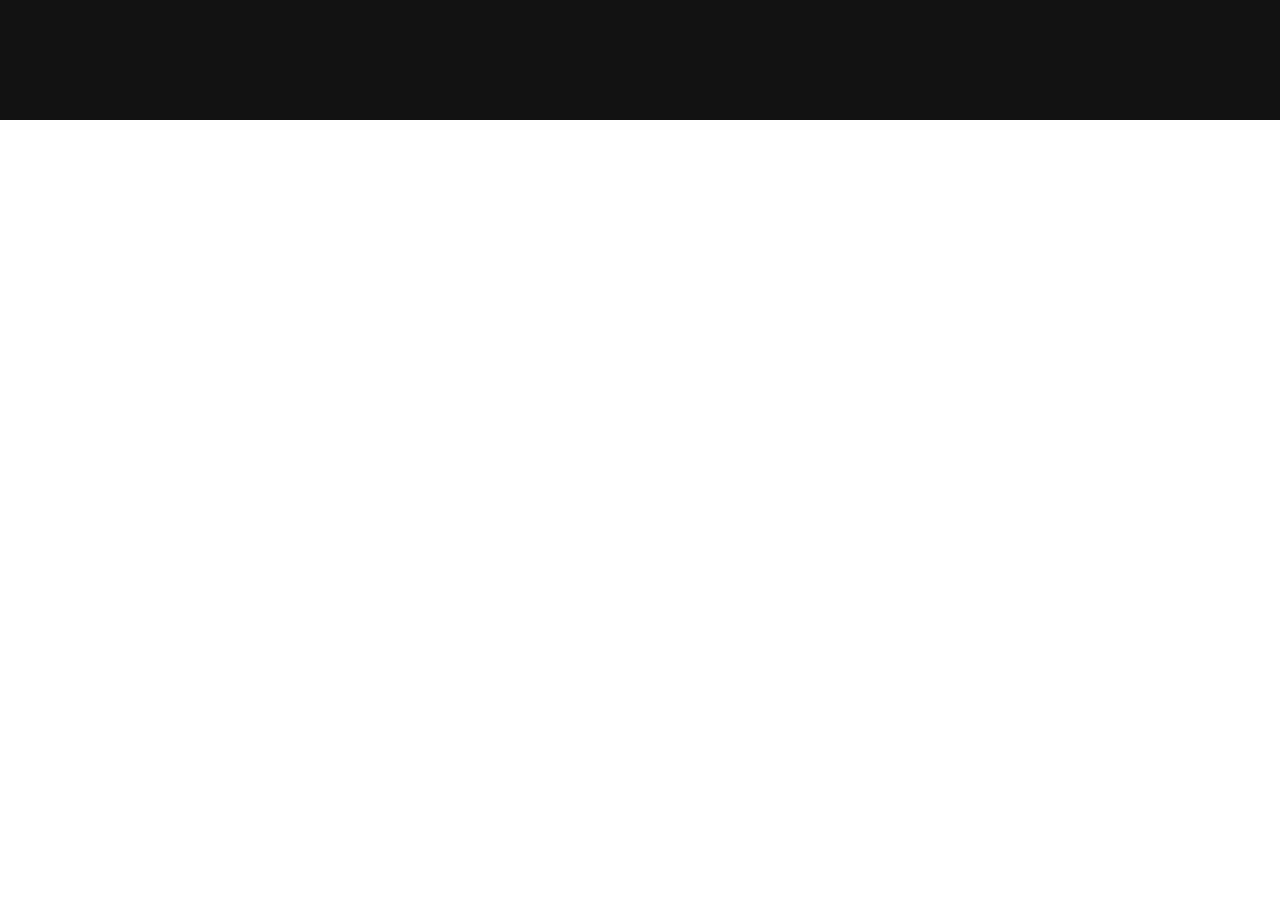
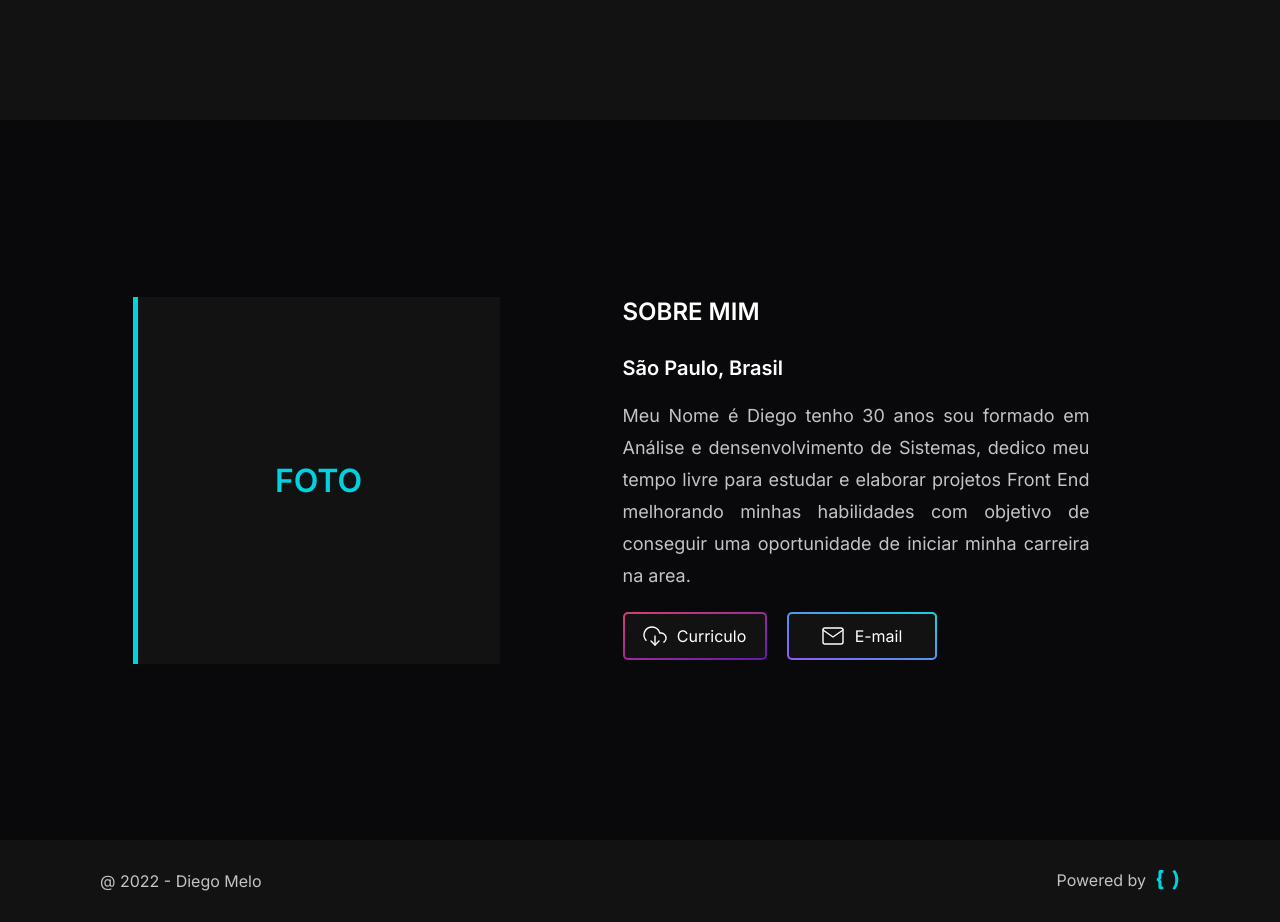
Before and after one commit to diego105xz/portfolio, a React (Create React App) app: page / in a window 1280 px wide. Shown: the part 680-1602 px from the top of the page. Before the commit the page ends 800 px from the top, so only its background shows below. Built offline with nearby package versions, Linux system fonts and the light colour scheme.

Commit message:
Secao-sobre concluida

```diff
--- /dev/null
+++ b/src/Componentes/Rodape/index.js
@@ -0,0 +1,18 @@
+import './style.css';
+import RodapeLogo from '../../assets/code-logo.svg';
+
+function Rodape(){
+    return(
+        <footer>
+            <div className='rodape'>
+                <p>@ 2022 - Diego Melo</p>
+                <div>
+                    <p>Powered by</p>
+                    <img src={RodapeLogo} alt="Logo-rodape"/>
+                </div>
+            </div>
+        </footer>
+    );
+}
+
+export default Rodape;
--- /dev/null
+++ b/src/Componentes/Rodape/style.css
@@ -0,0 +1,23 @@
+footer{
+    background-color: #121212;
+    width: 100%;
+}
+
+.rodape{
+    max-width: 1080px;
+    margin: 0 auto;
+    display: flex;
+    align-items: center;
+    justify-content: space-between;
+    padding: 30px 0px 30px;
+}
+
+.rodape p{
+    color: #c4c4c4;
+    font-size: 16px;
+    padding-right: 10px;
+}
+
+.rodape div{
+    display: flex;
+}
--- /dev/null
+++ b/src/Componentes/SecaoSobre/index.js
@@ -0,0 +1,36 @@
+import './style.css';
+
+import NuvemLogo from '../../assets/download-cloud.svg';
+import EmailLogo from '../../assets/email.svg';
+
+function SecaoSobre(){
+    return(
+        <section className='secao-sobre'>
+            <div className='sobre'>
+                <div className='campo-foto'>
+                    <div className='foto'>
+                        <p>FOTO</p>
+                    </div>
+                </div>
+                <div className='campo-sobre'>
+                    <div className='campo-sobre1'>
+                        <h2>Sobre mim</h2>
+                        <h3>São Paulo, Brasil</h3>
+                        <p>Meu Nome é Diego tenho 30 anos sou formado em Análise e densenvolvimento de Sistemas, dedico meu tempo livre para estudar e elaborar projetos Front End melhorando minhas habilidades com objetivo de conseguir uma oportunidade de iniciar minha carreira na area.</p>
+                        <div className='botoes'>
+                            <a className="btn-rosa1" href='#'>
+                                <img src={NuvemLogo} alt='logo-nuvem'/>Curriculo
+                            </a>
+
+                            <a className="btn-azul1" href='mailto:diego-melo@uni9.edu.br'>
+                                <img src={EmailLogo} alt='logo-email'/>E-mail
+                            </a>
+                        </div>
+                    </div>
+                </div>
+            </div>
+        </section>
+    );
+}
+
+export default SecaoSobre;
--- /dev/null
+++ b/src/Componentes/SecaoSobre/style.css
@@ -0,0 +1,106 @@
+.secao-sobre{
+    background-color: #09090B;
+    width: 100%;
+}
+
+.sobre{
+    max-width: 1080px;
+    margin:0 auto;
+    height: 90vh;
+    display: flex;
+}
+
+.campo-foto{
+    width: 40%;
+    display: flex;
+    align-items: center;
+    justify-content: center;
+}
+
+.foto{
+    width: 367px;
+    height: 367px;
+    color: #00D2DF;
+    display: flex;
+    align-items: center;
+    justify-content: center;
+    background-color: #121212;
+    border-left: 5px solid #00D2DF;
+    font-size: 32px;
+    font-weight: 600;
+}
+
+.campo-sobre{
+    width: 60%;
+    background-color: #09090B;
+    display: flex;
+    align-items: center;
+    justify-content: center;
+}
+
+.campo-sobre1{
+    width: 467px;
+    height: 367px;
+}
+
+.campo-sobre1 h2{
+    font-size: 24px;
+    color:#FFFFFF;
+    text-transform: uppercase;
+    margin-bottom:  30px;
+}
+
+.campo-sobre1 h3{
+    font-size: 20px;
+    color: #FFFFFF;
+    margin-bottom: 20px;
+}
+
+.campo-sobre1 p{
+    font-size: 18px;
+    color: #c4c4c4;
+    line-height: 32px;
+    text-align: justify;
+}
+
+.botoes{
+    margin-top: 20px;
+    display: flex;
+    align-items: flex-start
+}
+
+.btn-azul1{
+    margin-right: 20px;
+    display: flex;
+    align-items: center;
+    justify-content: center;
+    width: 150px;
+    background: linear-gradient(#121212, #121212) padding-box,
+    linear-gradient(to right top, #9358F7, #10D7E2) border-box;
+    border-radius: 5px;
+    border: 2px solid transparent;
+    text-decoration: none;
+    padding: 10px 0px;
+    font-size: 16px;
+    color: #ffffff;
+}
+
+.btn-azul1 img, .btn-rosa1 img{
+    margin-right: 10px;
+}
+
+.btn-rosa1{
+    margin-right: 20px;
+    display: flex;
+    align-items: center;
+    justify-content: center;
+    width: 100px;
+    background: linear-gradient(#121212, #121212) padding-box,
+    linear-gradient(to right bottom, #D24074, #6518B4) border-box;
+    border-radius: 5px;
+    border: 2px solid transparent;
+    text-decoration: none;
+    padding: 10px 70px;
+    font-size: 16px;
+    color: #ffffff;
+}
--- a/src/Paginas/Home/index.js
+++ b/src/Paginas/Home/index.js
@@ -2,6 +2,8 @@
 
 import Topo from "../../Componentes/Topo";
 import SecaoCapa from "../../Componentes/SecaoCapa";
+import SecaoSobre from "../../Componentes/SecaoSobre";
+import Rodape from "../../Componentes/Rodape";
 
 function Home(){
     return(
@@ -9,7 +11,9 @@
             <Topo />
             <main>
                 <SecaoCapa />
+                <SecaoSobre />
             </main>
+            <Rodape />
         </div>
     );
 }
```
